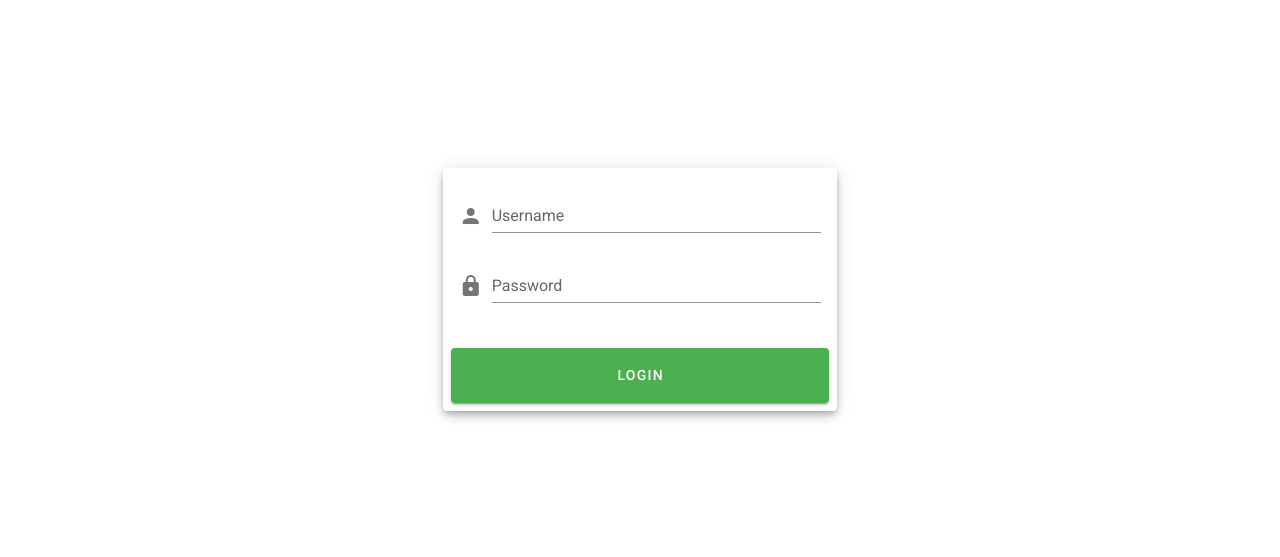
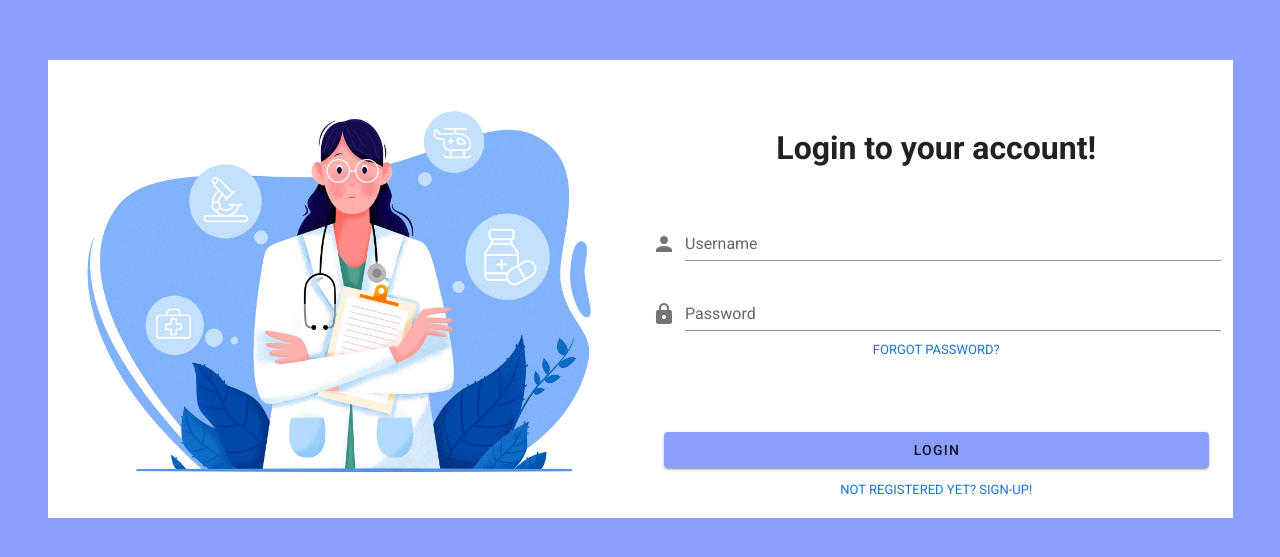
Before and after one commit to mario-kujundzic/cyber-security, a Vue app in the folder hospital/hospital-frontend/: page /login in a window 1280 px wide. Shown: the part 111-668 px from the top of the page. Built offline with nearby package versions, Linux system fonts and the light colour scheme.

Commit message:
Fashion yes yes login for hospital

```diff
--- a/hospital/hospital-frontend/src/components/auth/LoginForm.vue
+++ b/hospital/hospital-frontend/src/components/auth/LoginForm.vue
@@ -1,34 +1,42 @@
 <template>
   <v-content>
-    <v-container class="fill-height"
-     fluid>
+    <v-container>
+        <v-row align="center" justify="center" class="mt-10">
+            <h1>Login to your account!</h1>
+        </v-row>
         <v-row align="center" justify="center">
-       <v-col cols="12" sm="8" md="4">
-          <v-card class="elevation-6">
-            <v-card-text >
+            <v-col>
                     <v-form v-model="valid" ref="form">
+                        <v-row class="pt-10">
                             <v-text-field
                                 v-model="user.username"
                                 :rules="[rules.email, rules.required]"
                                 label="Username"
                                 prepend-icon="mdi-account"
-                  type="text" />
+                                type="text"
+                            />
+                        </v-row>
+                        <v-row>
                         <v-text-field
                             v-model="user.password"
                             :rules="[rules.required]"
                             label="Password"
                             prepend-icon="mdi-lock"
-                  type="password" />
+                            type="password"
+                        />
+                        </v-row>
                     </v-form>
-            </v-card-text>
-            <v-card-actions>
-              <v-row>
+                    <v-row align="center" justify="center">
+                        <a>FORGOT PASSWORD?</a>
+                    </v-row>
+                    <v-row class="pt-15">
                         <v-col>
-                  <v-btn color="success" @click="login()" block height=55>Login</v-btn>
+                            <v-btn color="#8C9EFF" @click="login()" block>Login</v-btn>
                         </v-col>
                     </v-row>
-              </v-card-actions>
-          </v-card>
+                    <v-row align="center" justify="center">
+                        <a>NOT REGISTERED YET? SIGN-UP!</a>
+                    </v-row>
             </v-col>
         </v-row>
     </v-container>
@@ -90,5 +98,7 @@ export default {
 </script>
 
 <style scoped>
-
+    a {
+        font-size: small;
+    }
 </style>
--- a/hospital/hospital-frontend/src/views/Login.vue
+++ b/hospital/hospital-frontend/src/views/Login.vue
@@ -1,8 +1,24 @@
 <template>
-  <v-container fluid fill-height>
-    <v-layout align-center justify-center>
-        <LoginForm/>
-    </v-layout>
+  <v-container fluid fill-height class="indigo accent-1">
+    <v-container id="login-card" class="white" width="70%" height="70%">
+        <v-row>
+            <v-col
+                no-gutters
+                cols="12"
+                md
+            >
+                <img src="../assets/doctor.png">
+            </v-col>
+            <v-col
+                no-gutters
+                cols="12"
+                md
+            >
+                <LoginForm/>
+            </v-col>
+        </v-row>
+    </v-container>
+
   </v-container>
 </template>
 
@@ -15,5 +31,18 @@
 </script>
 
 <style scoped>
+    /*.v-container {
+        color: #7986CB;
+    }
+    .v-layout {
+        background-color: #7986CB;
+    }
+    .v-application--wrap {
+        background-color: #7986CB;
+    }*/
+    img {
+        height: 100%;
+        width: 100%;
+    }
 
 </style>
```
Also changed, not shown: hospital/hospital-frontend/src/assets/doctor.png (added). Lines whose indentation alone changed are shown as unchanged.
